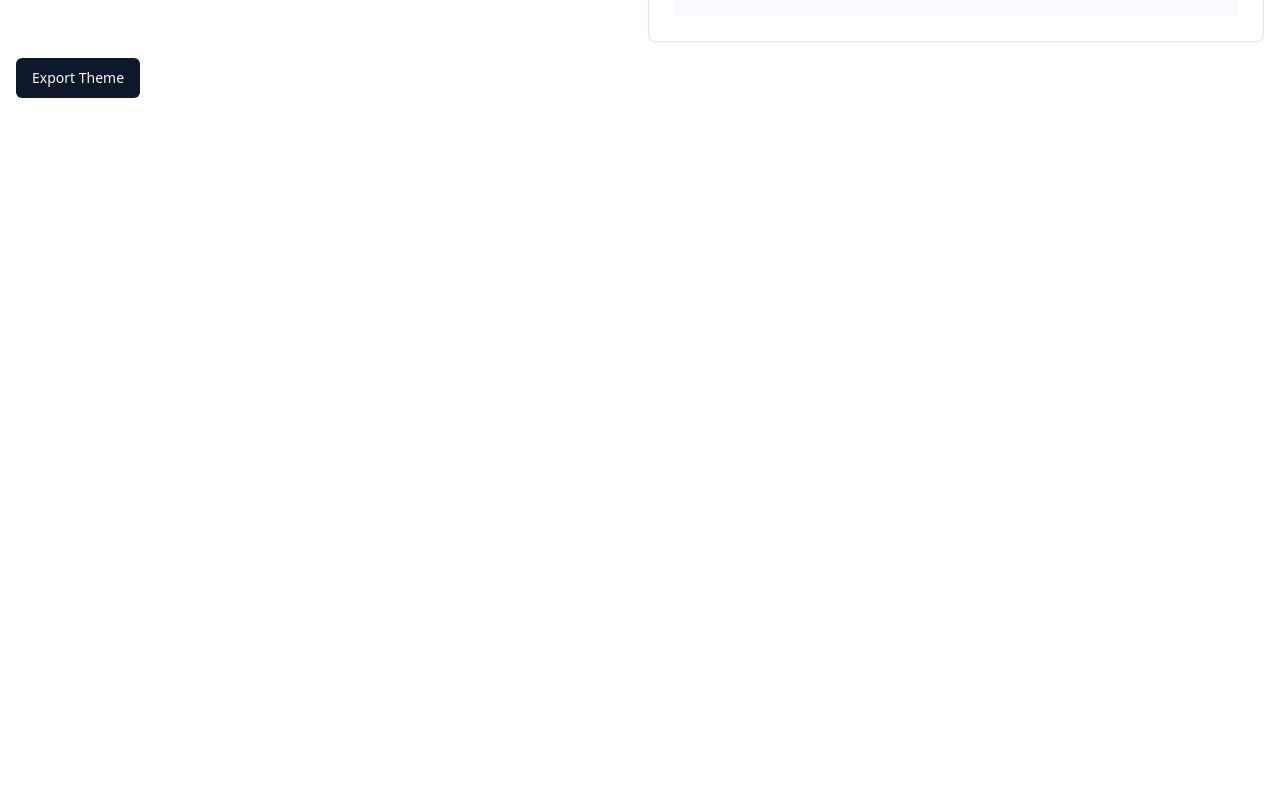
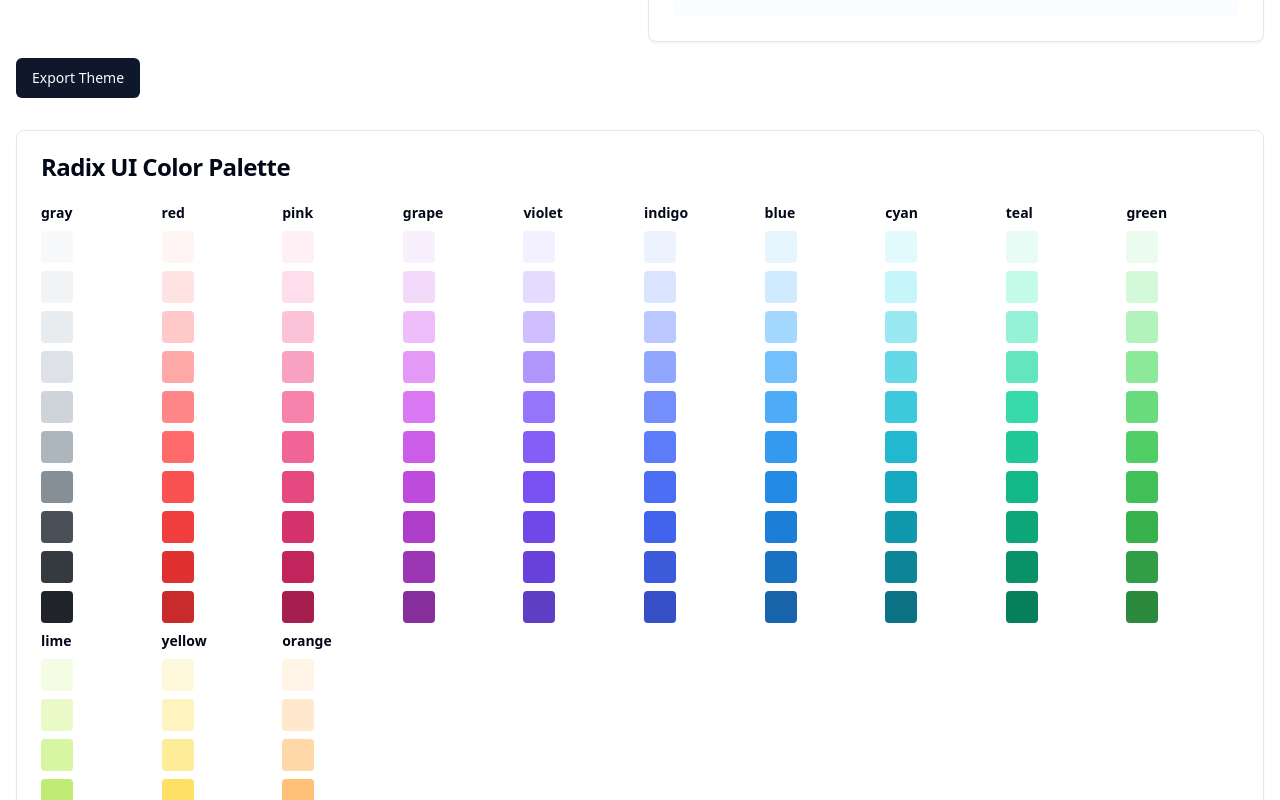
Before and after one commit to GPT-Engineer-App/colorcraft-visualizer, a React (Vite) app: page /theme-editor in a window 1280 px wide. Shown: the part 540-1340 px from the top of the page. Before the commit the page ends 800 px from the top, so only its background shows below. Built offline with nearby package versions, Linux system fonts and the light colour scheme.

Commit message:
GPT Engineer Update [skip gpt_engineer]

```diff
--- a/src/pages/ThemeEditor.jsx
+++ b/src/pages/ThemeEditor.jsx
@@ -1,9 +1,11 @@
-import React, { useState } from 'react';
+import React, { useState, useCallback } from 'react';
 import { HexColorPicker } from 'react-colorful';
 import { Button } from '@/components/ui/button';
 import { Input } from '@/components/ui/input';
 import { Label } from '@/components/ui/label';
 import { Card, CardContent, CardHeader, CardTitle } from '@/components/ui/card';
+import { Tooltip } from '@/components/ui/tooltip';
+import { toast } from 'sonner';
 
 const initialTheme = {
   dark: false,
@@ -26,6 +28,22 @@ const initialTheme = {
   },
 };
 
+const radixColors = {
+  gray: ['#f8f9fa', '#f1f3f5', '#e9ecef', '#dee2e6', '#ced4da', '#adb5bd', '#868e96', '#495057', '#343a40', '#212529'],
+  red: ['#fff5f5', '#ffe3e3', '#ffc9c9', '#ffa8a8', '#ff8787', '#ff6b6b', '#fa5252', '#f03e3e', '#e03131', '#c92a2a'],
+  pink: ['#fff0f6', '#ffdeeb', '#fcc2d7', '#faa2c1', '#f783ac', '#f06595', '#e64980', '#d6336c', '#c2255c', '#a61e4d'],
+  grape: ['#f8f0fc', '#f3d9fa', '#eebefa', '#e599f7', '#da77f2', '#cc5de8', '#be4bdb', '#ae3ec9', '#9c36b5', '#862e9c'],
+  violet: ['#f3f0ff', '#e5dbff', '#d0bfff', '#b197fc', '#9775fa', '#845ef7', '#7950f2', '#7048e8', '#6741d9', '#5f3dc4'],
+  indigo: ['#edf2ff', '#dbe4ff', '#bac8ff', '#91a7ff', '#748ffc', '#5c7cfa', '#4c6ef5', '#4263eb', '#3b5bdb', '#364fc7'],
+  blue: ['#e7f5ff', '#d0ebff', '#a5d8ff', '#74c0fc', '#4dabf7', '#339af0', '#228be6', '#1c7ed6', '#1971c2', '#1864ab'],
+  cyan: ['#e3fafc', '#c5f6fa', '#99e9f2', '#66d9e8', '#3bc9db', '#22b8cf', '#15aabf', '#1098ad', '#0c8599', '#0b7285'],
+  teal: ['#e6fcf5', '#c3fae8', '#96f2d7', '#63e6be', '#38d9a9', '#20c997', '#12b886', '#0ca678', '#099268', '#087f5b'],
+  green: ['#ebfbee', '#d3f9d8', '#b2f2bb', '#8ce99a', '#69db7c', '#51cf66', '#40c057', '#37b24d', '#2f9e44', '#2b8a3e'],
+  lime: ['#f4fce3', '#e9fac8', '#d8f5a2', '#c0eb75', '#a9e34b', '#94d82d', '#82c91e', '#74b816', '#66a80f', '#5c940d'],
+  yellow: ['#fff9db', '#fff3bf', '#ffec99', '#ffe066', '#ffd43b', '#fcc419', '#fab005', '#f59f00', '#f08c00', '#e67700'],
+  orange: ['#fff4e6', '#ffe8cc', '#ffd8a8', '#ffc078', '#ffa94d', '#ff922b', '#fd7e14', '#f76707', '#e8590c', '#d9480f'],
+};
+
 const ThemeEditor = () => {
   const [theme, setTheme] = useState(initialTheme);
   const [selectedColor, setSelectedColor] = useState('primary');
@@ -39,6 +57,15 @@ const ThemeEditor = () => {
       },
     }));
   };
+
+  const copyToClipboard = useCallback((color) => {
+    navigator.clipboard.writeText(color).then(() => {
+      toast.success(`Copied ${color} to clipboard!`);
+    }, (err) => {
+      console.error('Could not copy text: ', err);
+      toast.error('Failed to copy color');
+    });
+  }, []);
 
   const exportTheme = () => {
     const dataStr = "data:text/json;charset=utf-8," + encodeURIComponent(JSON.stringify(theme, null, 2));
@@ -112,6 +139,30 @@ const ThemeEditor = () => {
         </div>
       </div>
       <Button onClick={exportTheme} className="mt-4">Export Theme</Button>
+
+      <Card className="mt-8">
+        <CardHeader>
+          <CardTitle>Radix UI Color Palette</CardTitle>
+        </CardHeader>
+        <CardContent>
+          <div className="grid grid-cols-10 gap-2">
+            {Object.entries(radixColors).map(([colorName, shades]) => (
+              <div key={colorName} className="space-y-2">
+                <h3 className="text-sm font-semibold">{colorName}</h3>
+                {shades.map((shade, index) => (
+                  <Tooltip key={index} content={`Click to copy: ${shade}`}>
+                    <div
+                      className="w-8 h-8 rounded cursor-pointer"
+                      style={{ backgroundColor: shade }}
+                      onClick={() => copyToClipboard(shade)}
+                    />
+                  </Tooltip>
+                ))}
+              </div>
+            ))}
+          </div>
+        </CardContent>
+      </Card>
     </div>
   );
 };
```
